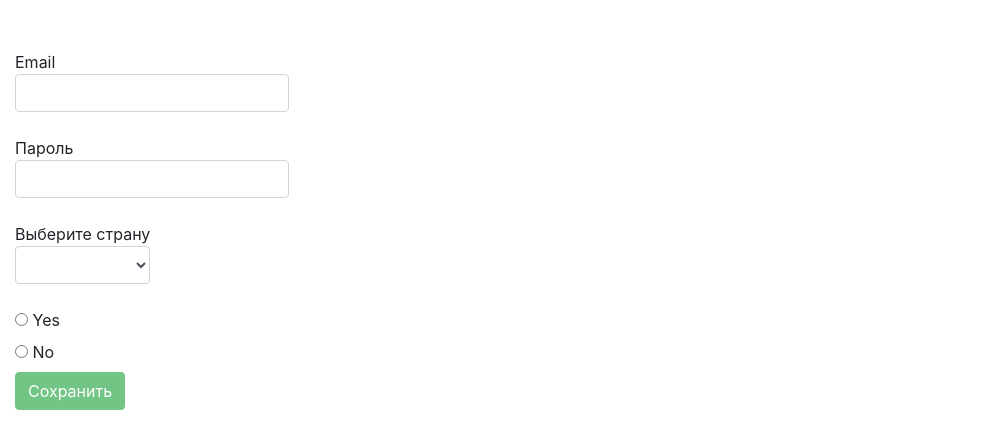
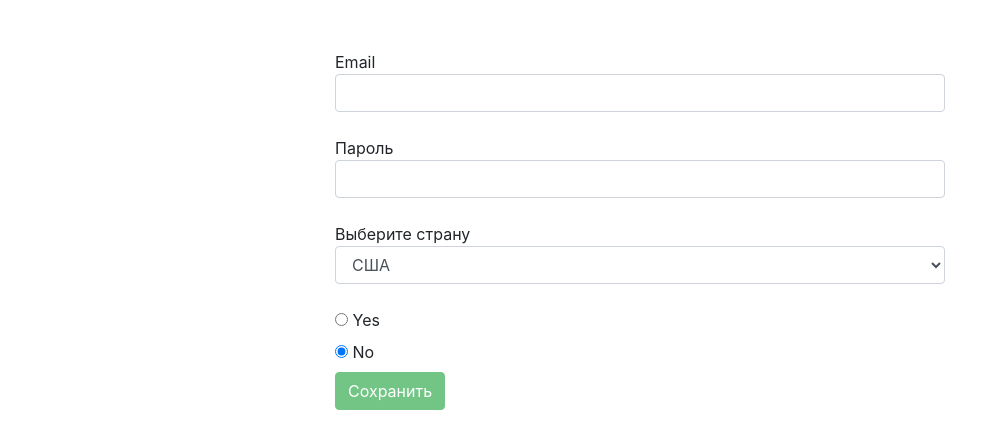
Before and after one commit to Shiinzy8/15_Angular, an Angular app in the folder Angular-coursehunters/: page / in a window 1280 px wide. Shown: the top 448 px of the page, without its empty margins (0-993 px from the left). Built offline with nearby package versions, Linux system fonts and the light colour scheme.

Commit message:
форма значения по умолчанию

```diff
--- a/Angular-coursehunters/src/app/app.component.html
+++ b/Angular-coursehunters/src/app/app.component.html
@@ -1,4 +1,4 @@
-<div class="col-12 col-offset-2">
+<div class="col-md-6 offset-md-3">
   <form (ngSubmit)="submitForm(form)" #form="ngForm">
   <!--<form (ngSubmit)="submitForm()" #form="ngForm">-->
 
@@ -33,7 +33,8 @@
       <label>Выберите страну
         <select
           class="form-control"
-          ngModel name="country"
+          [ngModel]="defaultCountry"
+          name="country"
           required
         >
           <option value="us">США</option>
@@ -47,7 +48,8 @@
         <input
           type="radio"
           [value]="ans.type"
-          ngModel name="answer"
+          [ngModel]="defaultAnswer"
+          name="answer"
           required
         > {{ans.text}}
       </label>
--- a/Angular-coursehunters/src/app/app.component.ts
+++ b/Angular-coursehunters/src/app/app.component.ts
@@ -8,10 +8,16 @@ import {NgForm} from '@angular/forms';
     .has-error {
       border: 2px solid hotpink;
     }
+    form label {
+      width: 100%;
+    }
   `],
   providers: []
 })
 export class AppComponent {
+
+  defaultAnswer = 'no';
+  defaultCountry = 'us';
 
   // @ViewChild('form') form: NgForm;
   answers = [
```
